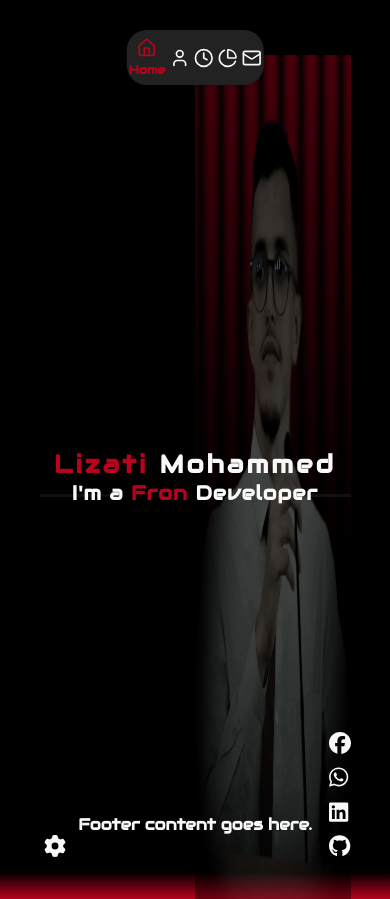
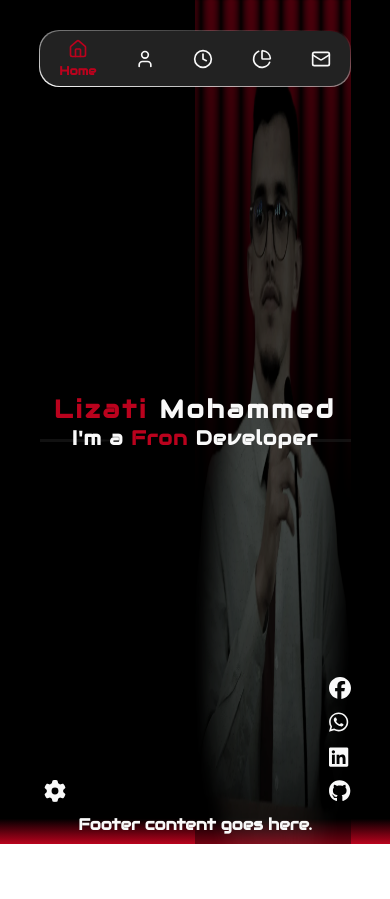
Before and after one commit to lizati99/NextGen-Portfolio, a React (Create React App) app: page / in a window 390 px wide. After the commit the page ends 844 px from the top, so only its background shows below. Built offline with nearby package versions, Linux system fonts and the light colour scheme.

Commit message:
improved responsive navbar

```diff
--- a/src/Components/Common/Navbar/Navbar.jsx
+++ b/src/Components/Common/Navbar/Navbar.jsx
@@ -9,25 +9,26 @@ import { useTranslation } from 'react-i18next';
 export default function Navbar() {
     const { colorData } = useContext(ThemeContext);
     const [activeLink, setActiveLink] = useState("/");
-    const [isMenuOpen, setIsMenuOpen] = useState(false);
     const location = useLocation();
     const { t } = useTranslation();
+    const [showMobileNav, setShowMobileNav] = useState(false);
 
     const isMobile = window.innerWidth <= 768;
-    console.log(isMobile);
+
     useEffect(() => {
         setActiveLink(location.pathname);
     }, [location]);
 
-    const handleMenuToggle = () => {
-        setIsMenuOpen(prevOpen => !prevOpen);
-    };
-
-
-    const handleClick = (path) => {
-        setActiveLink(path);
-        setIsMenuOpen(false);
-    };
+    useEffect(() => {
+        if (activeLink !== "/" || isMobile) {
+            const timer = setTimeout(() => {
+                setShowMobileNav(true);
+            }, 1000);
+            return () => clearTimeout(timer);
+        } else {
+            setShowMobileNav(false);
+        }
+    }, [activeLink, isMobile]);
 
     const displayNavLink = () => {
         const linkList = [
@@ -42,7 +43,7 @@ export default function Navbar() {
             <li key={key} className={classes.linkItem}>
                 <Link
                     to={link.path}
-                    onClick={() => handleClick(link.path)}
+                    onClick={() => setActiveLink(link.path)}
                     className={
                         activeLink === link.path ? classes.active : ""
                     }
@@ -62,16 +63,14 @@ export default function Navbar() {
                             <div className={classes.logo}>
                                 <img src={colorData.logo} width="40" alt="header logo" />
                             </div>
-                            <ul className={`${classes.links} ${isMenuOpen ? classes.open : ""}`}>
+                            <ul className={`${classes.links}`}>
                                 {displayNavLink()}
                             </ul>
                         </div>
                     </div>
                 </nav>
             ) : (
-                <>
-                    <NavbarMobile />
-                </>
+                showMobileNav && <NavbarMobile />
             )}
         </>
     );
--- a/src/Components/Common/Navbar/Navbar.module.css
+++ b/src/Components/Common/Navbar/Navbar.module.css
@@ -1,7 +1,3 @@
-.first{
-    z-index: 1000000;
-}
-
 /* Start NavBar */
 .navbar {
     position: fixed;
@@ -22,134 +18,17 @@
     display: flex;
     align-items: center;
     position: relative;
+    gap: 25px;
 }
 .links .linkItem {
-    margin-left: 30px;
     cursor: pointer;
 }
 
 .links .linkItem a{
-    /* letter-spacing: 3px; */
     transition: color 0.5s;
 }
 .links .linkItem:hover a,
 .links .active {
     color: var(--color-secondary);
 }
-
-.toggle_menu {
-    display: none;
-    flex-direction: column;
-    justify-content: center;
-    align-items: flex-end;
-    width: 40px;
-    height: auto;
-    background-color: transparent;
-    cursor: pointer;
-    transition: 0.5s;
-    border: none;
-}
-.toggle_menu span {
-    height: 4px;
-    background-color: var(--color-secondary);
-    border-radius: 2px;
-    opacity: 0.5;
-    width: 100%;
-    transition: 0.5s;
-}
-.toggle_menu span:nth-child(1) {
-    width: 30px;
-}
-.toggle_menu span:nth-child(3) {
-    width: 20px;
-}
-.toggle_menu:hover span {
-    opacity: 1;
-    width: 100%;
-}
-.toggle_menu span:not(:last-of-type) {
-    margin-bottom: 5px;
-}
-.links .logo_link {
-    display: none;
-    position: absolute;
-    top: 7%;
-    left: 0;
-    padding: 0;
-    text-align: center;
-    width: 100%;
-}
-.links .close_link {
-    display: none;
-    position: absolute;
-    top: 9%;
-    right: -15px;
-    padding: 5px 10px;
-    border-radius: 5px;
-    background-color: var(--color-secondary);
-    cursor: pointer;
-    opacity: 0.5;
-    z-index: 1000;
-}
-.close_link:hover {
-    opacity: 1;
-}
-
-.show{
-    display: block !important;
-}
-
-.hide{
-    display: none !important;
-}
-/* Start meduim and small device in media query */
-@media screen and (max-width: 992px) {
-    .close_link,
-    .logo_link {
-        display: block !important;
-    }
-    .toggle_menu {
-        display: flex;
-    }
-    .links {
-        display: none;
-        padding-top: 150px;
-        position: fixed;
-        top: 0;
-        left: 0;
-        height: 100%;
-        width: 75%;
-        border-right: 1px solid #333;
-        background-color: #222;
-        z-index: 999;
-        transform: translateX(-100%);
-        transition: transform 0.3s ease-in-out;
-    }
-    .links.open {
-        display: block;
-        transform: translateX(0);
-    }
-    .links .linkItem {
-        margin: 0;
-        margin-bottom: 20px;
-        padding-left: 30px;
-        animation: linksAnime 0.5s 1;
-    }
-}
-@keyframes moveLinks {
-    0% {
-        width: 0%;
-    }
-    100% {
-        max-width: 80%;
-    }
-}
-@keyframes linksAnime {
-    0% {
-        transform: translateX(-100%);
-    }
-    100% {
-        transform: translateX(0);
-    }
-}
 /* End Header Area */
--- a/src/Components/Common/Navbar/NavbarMobile.jsx
+++ b/src/Components/Common/Navbar/NavbarMobile.jsx
@@ -41,11 +41,11 @@ export default function NavbarMobile() {
     ));
   };
   return (
-    <>
-      <div className={classes.navbar}>
+    <div className={classes.stroke}>
+      <nav className={classes.navbar}>
         {displayNavLink()}
-      </div>
-    </>
+      </nav>
+    </div>
   );
 }
 
--- a/src/Components/Common/Navbar/NavbarMobile.module.css
+++ b/src/Components/Common/Navbar/NavbarMobile.module.css
@@ -1,26 +1,30 @@
-.navbar {
-  position: sticky;
+.stroke{
+  position: fixed;
   top: 30px;
   left: 50%;
-  width: 35%;
+  width: 40%;
   transform: translateX(-50%);
-  background-color: var(--color-overlay);
-  color: white;
-  padding: 8px 0;
+  background: linear-gradient(10deg, var(--color-text), transparent);
+  padding: 1px;
+  animation: move 1s 1 linear;
+  border-radius: 20px;
+  z-index: 1000;
+}
+
+.navbar {
   display: flex;
   justify-content: space-around;
   align-items: center;
-  border-radius: 20px;
-  animation: NavbarMobile_move__u1Rxk 1s 2linear;
-  z-index: 1000;
+  height: 100%;
+  width: 100%;
+  background-color: var(--color-overlay);
+  padding: 8px 0;
+  border-radius: inherit;
 }
 
 @keyframes move {
   0% {
-    transform: translate(-50%, 0);
-  }
-  50% {
-    transform: translate(-50%, -10px);
+    transform: translate(-50%, 10px);
   }
   100% {
     transform: translate(-50%, 0);
@@ -52,3 +56,9 @@
   margin-top: 4px;
   transition: all 1s ease;
 }
+
+@media screen and (max-width: 768px) {
+  .stroke {
+    width: 80%;
+  }
+}
--- a/src/Components/Contact/ContactContent.module.css
+++ b/src/Components/Contact/ContactContent.module.css
@@ -54,6 +54,7 @@
     grid-template-rows: 1fr;
     justify-content: center;
     align-items: center;
+    border-radius: 10px;
 }
 
 /* start header section */
--- a/src/Components/ui/Overlay/Overlay.module.css
+++ b/src/Components/ui/Overlay/Overlay.module.css
@@ -17,7 +17,7 @@
     height: 200vh;
     width: 100%;
     background-color: var(--color-overlay);
-    z-index: 1000;
+    z-index: 1001;
     transform: translateY(-200vh);
 }
 
@@ -26,11 +26,11 @@
 }
 
 .open_effect{
-    animation: openOverlayAnimee .5s 1 ease-out;
+    animation: openOverlayAnimee 1s 1 ease-out;
 }
 
 .close_effect{
-    animation: closeOverlayAnimee .5s 1 ease-in;
+    animation: closeOverlayAnimee 1s 1 ease-in;
 }
 
 @keyframes fadeOut {
--- a/src/Layouts/PublicLayouts.jsx
+++ b/src/Layouts/PublicLayouts.jsx
@@ -3,7 +3,6 @@ import { useEffect, useState } from "react";
 import Footer from "../Components/Common/Footer/Footer";
 import Navbar from "../Components/Common/Navbar/Navbar";
 import OverlayEffect from "../Components/ui/Overlay/OverlayEffect";
-import Settings from "../Components/ui/Settings/Settings";
 
 export default function PublicLayouts() {
   const location = useLocation();
@@ -12,6 +11,7 @@ export default function PublicLayouts() {
   useEffect(() => {
     setIsShowOverlay(location.pathname !== "/");
   }, [location]);
+
   return (
     <>
       <OverlayEffect isShow={isShowOverlay} />
--- a/src/index.css
+++ b/src/index.css
@@ -65,7 +65,7 @@ body{
   /* height: 100%; */
   min-height: 100vh;
   /* background-color: var(--color-bg); */
-  padding: 80px 0;
+  padding: 7rem 0;
   animation: boxOpacity 1s 1;
   transition: .5s;
 }
```
